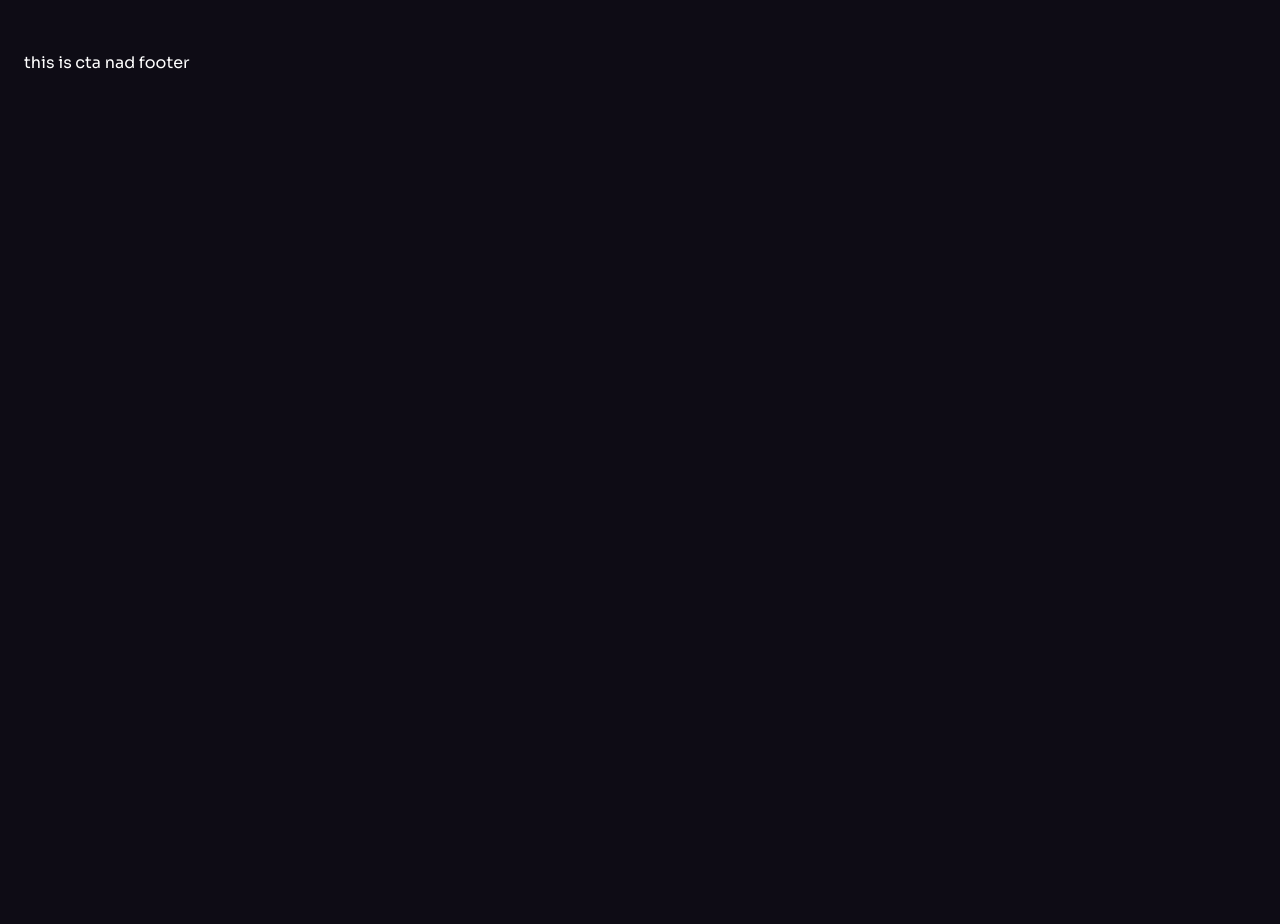
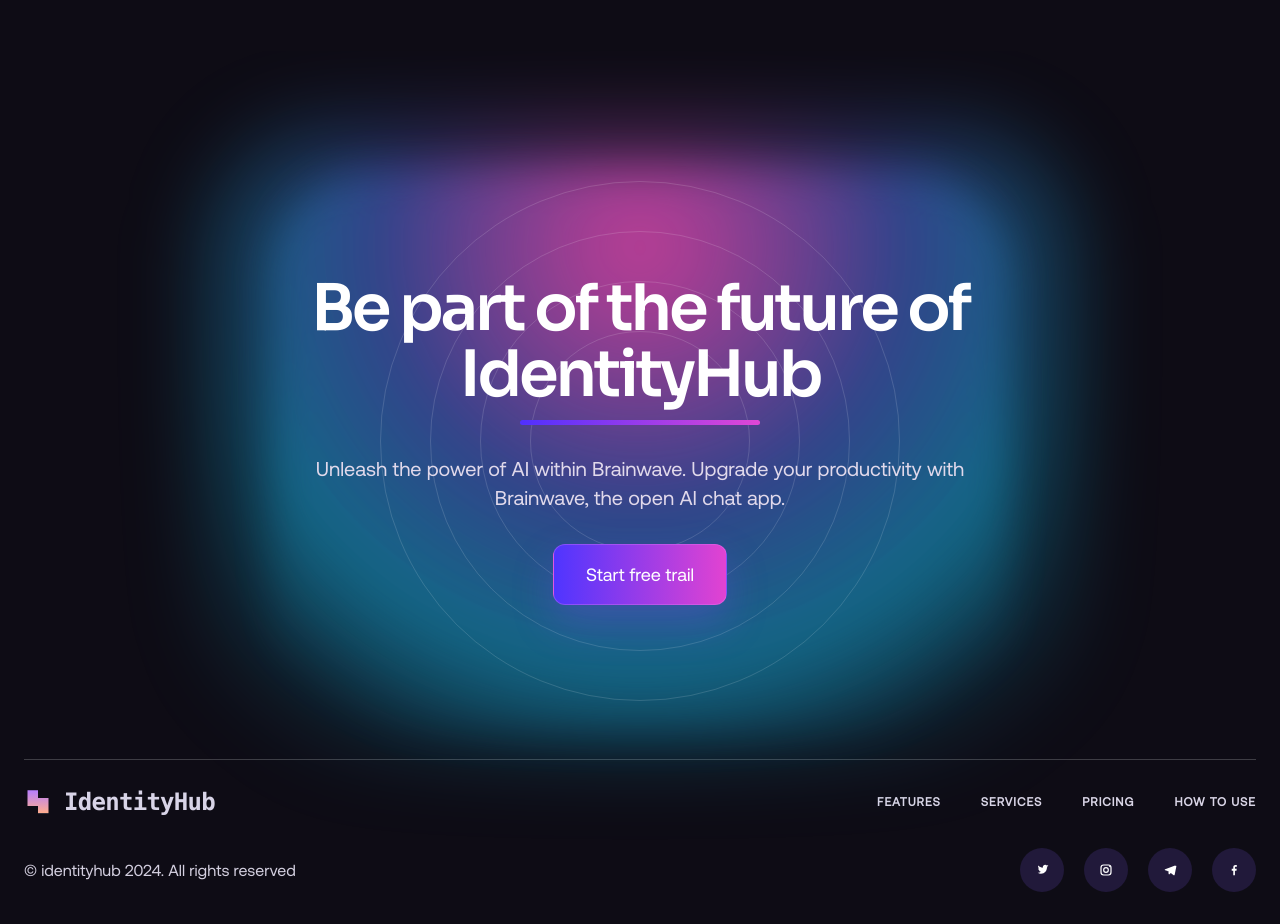
Before and after one commit to gitadityakumar/Landing-pages, a Next.js app in the folder 09_identityhub/: page / in a window 1280 px wide. Shown: the part 5320-6244 px from the top of the page. Before the commit the page ends 5395 px from the top, so only its background shows below. Built offline with nearby package versions, Linux system fonts and the light colour scheme.

Commit message:
09:add ctafooter section

```diff
--- a/09_identityhub/components/ctanfooter.tsx
+++ b/09_identityhub/components/ctanfooter.tsx
@@ -1,7 +1,120 @@
-export default function CtaFooter(){
-  return(
-    <>
-    <div className="ext-2xl font-sora text-white">this is cta nad footer </div>
-    </>
+import Image from "next/image";
+
+const footerLinks = ["FEATURES", "SERVICES", "PRICING", "HOW TO USE"];
+
+function SocialIcon({ type }: { type: "twitter" | "instagram" | "telegram" | "facebook" }) {
+  if (type === "twitter") {
+    return (
+      <svg viewBox="0 0 24 24" className="h-4 w-4 fill-current">
+        <path d="M18.9 7.2c.7-.1 1.3-.4 1.8-.8-.2.7-.7 1.3-1.3 1.7v.4c0 4.2-3.2 9-9 9-1.8 0-3.4-.5-4.8-1.4h.7c1.5 0 2.9-.5 4-1.4-1.4 0-2.6-.9-3-2.2h.6c.3 0 .6 0 .9-.1-1.5-.3-2.6-1.6-2.6-3.2.4.2.9.4 1.4.4-.9-.6-1.5-1.6-1.5-2.7 0-.6.2-1.2.5-1.7 1.6 2 4 3.3 6.7 3.4-.1-.2-.1-.5-.1-.8 0-1.9 1.6-3.5 3.5-3.5 1 0 1.9.4 2.6 1.1.8-.1 1.5-.4 2.2-.8-.3.9-.8 1.5-1.6 1.9Z" />
+      </svg>
+    );
+  }
+
+  if (type === "instagram") {
+    return (
+      <svg viewBox="0 0 24 24" className="h-4 w-4 fill-none stroke-current" strokeWidth="1.8">
+        <rect x="4.5" y="4.5" width="15" height="15" rx="4" />
+        <circle cx="12" cy="12" r="3.5" />
+        <circle cx="17.3" cy="6.8" r="0.8" fill="currentColor" stroke="none" />
+      </svg>
+    );
+  }
+
+  if (type === "telegram") {
+    return (
+      <svg viewBox="0 0 24 24" className="h-4 w-4 fill-current">
+        <path d="M19.7 5.2 4.8 10.9c-1 .4-1 1 0 1.3l3.8 1.2 1.5 4.7c.2.7.5.8 1 .4l2.1-2 4.3 3.2c.8.4 1.3.2 1.5-.7l2.5-12.1c.2-1-.3-1.4-1-.9Zm-9.2 8.1-.1 3.5-.8-2.6 8.1-6.8-7.2 5.9Z" />
+      </svg>
+    );
+  }
+
+  return (
+    <svg viewBox="0 0 24 24" className="h-4 w-4 fill-current">
+      <path d="M13.4 20v-7h2.3l.4-2.7h-2.7V8.5c0-.8.2-1.4 1.4-1.4h1.5V4.7c-.3 0-1.1-.1-2-.1-2 0-3.4 1.2-3.4 3.5v2h-2.3V13h2.3v7h2.5Z" />
+    </svg>
   );
 }
+
+export default function CtaFooter() {
+  return (
+    <section className="overflow-hidden pt-20">
+      <div className="mx-auto max-w-375">
+        <div className="relative mx-auto flex min-h-155 max-w-215 items-center justify-center px-6 text-center">
+          <div className="absolute inset-0 rounded-[120px] bg-[radial-gradient(circle_at_50%_18%,rgba(248,78,197,0.46),rgba(91,120,255,0.34)_38%,rgba(19,184,233,0.34)_66%,rgba(0,0,0,0)_92%)] blur-[42px]" />
+          <div className="absolute inset-[6%_7%_2%_7%] rounded-[110px] bg-[radial-gradient(circle_at_50%_14%,rgba(245,77,186,0.62),rgba(85,122,255,0.28)_42%,rgba(26,176,224,0.36)_68%,rgba(0,0,0,0)_90%)] opacity-90 blur-[20px]" />
+
+          {[220, 320, 420, 520].map((size) => (
+            <div
+              key={size}
+              className="pointer-events-none absolute left-1/2 top-1/2 -translate-x-1/2 -translate-y-1/2 rounded-full border border-white/14"
+              style={{ width: size, height: size }}
+            />
+          ))}
+
+          <div className="relative z-10 max-w-190">
+            <h2 className="font-sora text-[54px] font-semibold leading-[1.03] tracking-[-0.05em] text-white md:text-[64px]">
+              Be part of the future of
+              <br />
+              IdentityHub
+            </h2>
+
+            <div className="mx-auto mt-3 h-2.5 w-60">
+              <div className="h-1.25 rounded-full bg-[linear-gradient(90deg,#5030ff_0%,#e147d6_100%)]" />
+            </div>
+
+            <p className="mx-auto mt-6 max-w-175 text-[20px] leading-[1.45] text-[#e1d9eb]">
+              Unleash the power of AI within Brainwave. Upgrade your
+              productivity with Brainwave, the open AI chat app.
+            </p>
+
+            <button className="mt-8 rounded-xl border border-[#e07ef5]/35 bg-[linear-gradient(90deg,#4f35ff_0%,#e243d1_100%)] px-8 py-4 text-[18px] font-medium text-white shadow-[0_18px_40px_rgba(133,75,255,0.28)] transition hover:brightness-110">
+              Start free trail
+            </button>
+          </div>
+        </div>
+
+        <footer className="mt-2 border-t border-white/20 px-2 pb-8 pt-6 md:px-0">
+          <div className="flex flex-col gap-8 md:flex-row md:items-center md:justify-between">
+            <div className="flex items-center gap-3">
+              <Image src="/logo.svg" alt="IdentityHub logo" width={28} height={28} />
+              <span className="font-mono text-[24px] font-bold tracking-[-0.03em] text-[#d8d4e7]">
+                IdentityHub
+              </span>
+            </div>
+
+            <nav className="flex flex-wrap items-center gap-10 text-[12px] font-semibold tracking-[0.08em] text-[#d9d5e6]">
+              {footerLinks.map((link) => (
+                <a
+                  key={link}
+                  href={`#${link.toLowerCase().replace(/\s+/g, "-")}`}
+                  className="transition hover:text-white"
+                >
+                  {link}
+                </a>
+              ))}
+            </nav>
+          </div>
+
+          <div className="mt-7 flex flex-col gap-6 md:flex-row md:items-center md:justify-between">
+            <p className="text-[16px] text-[#d3cfdf]">
+              © identityhub 2024. All rights reserved
+            </p>
+
+            <div className="flex items-center gap-5">
+              {(["twitter", "instagram", "telegram", "facebook"] as const).map((icon) => (
+                <button
+                  key={icon}
+                  aria-label={icon}
+                  className="flex h-11 w-11 items-center justify-center rounded-full bg-[#21193a] text-white transition hover:bg-[#30225d]"
+                >
+                  <SocialIcon type={icon} />
+                </button>
+              ))}
+            </div>
+          </div>
+        </footer>
+      </div>
+    </section>
+  );
+}
```
